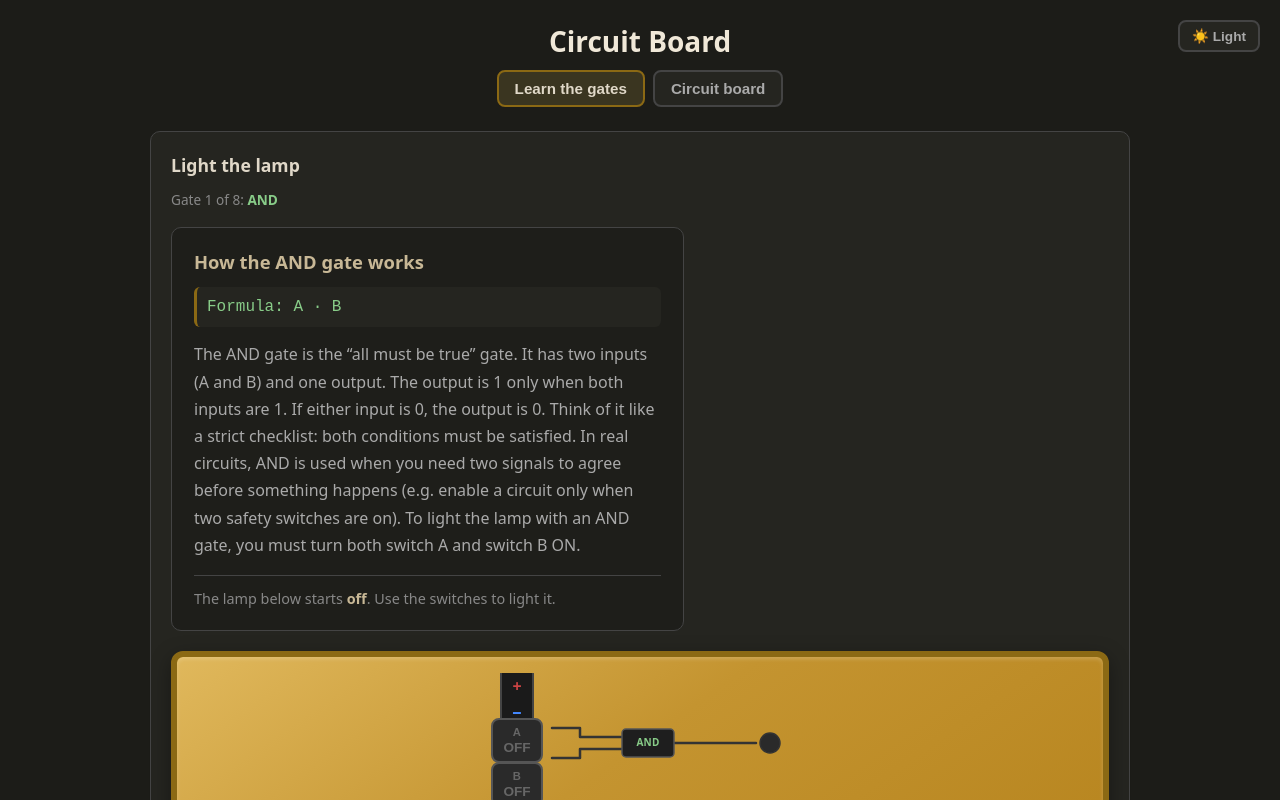
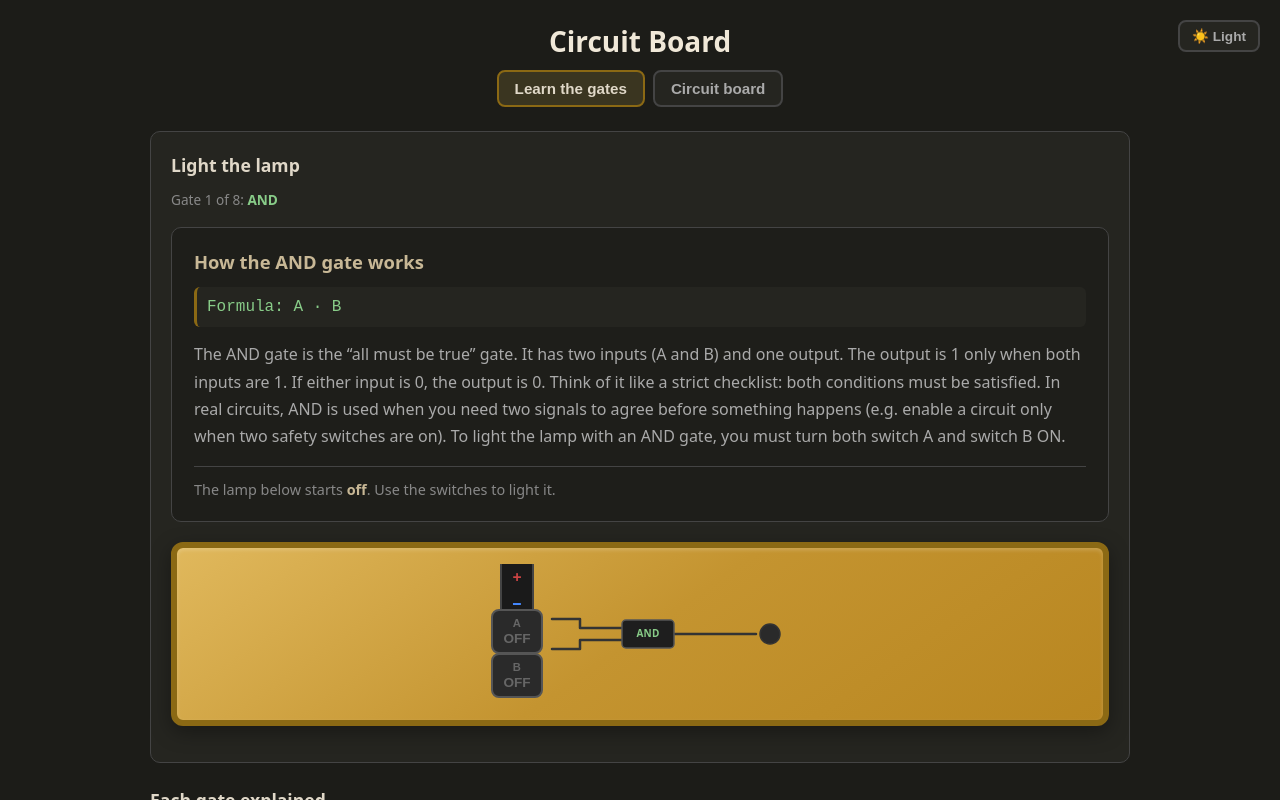
Before and after one commit to amirelkassar/circuit-board, a React (Vite) app: page / in a window 1280 px wide. Shown: the top 800 px of the page. Built offline with nearby package versions, Linux system fonts and the light colour scheme.

Commit message:
Update GateGuide component styles to use full width for better responsiveness. Changed max-width to width: 100% in CSS for improved layout consistency.

```diff
--- a/src/components/GateGuide.css
+++ b/src/components/GateGuide.css
@@ -44,7 +44,7 @@
   border-radius: 10px;
   padding: 20px 22px;
   margin-bottom: 20px;
-  max-width: 56ch;
+  width: 100%;
 }
 
 .gate-guide__description-title {
```
